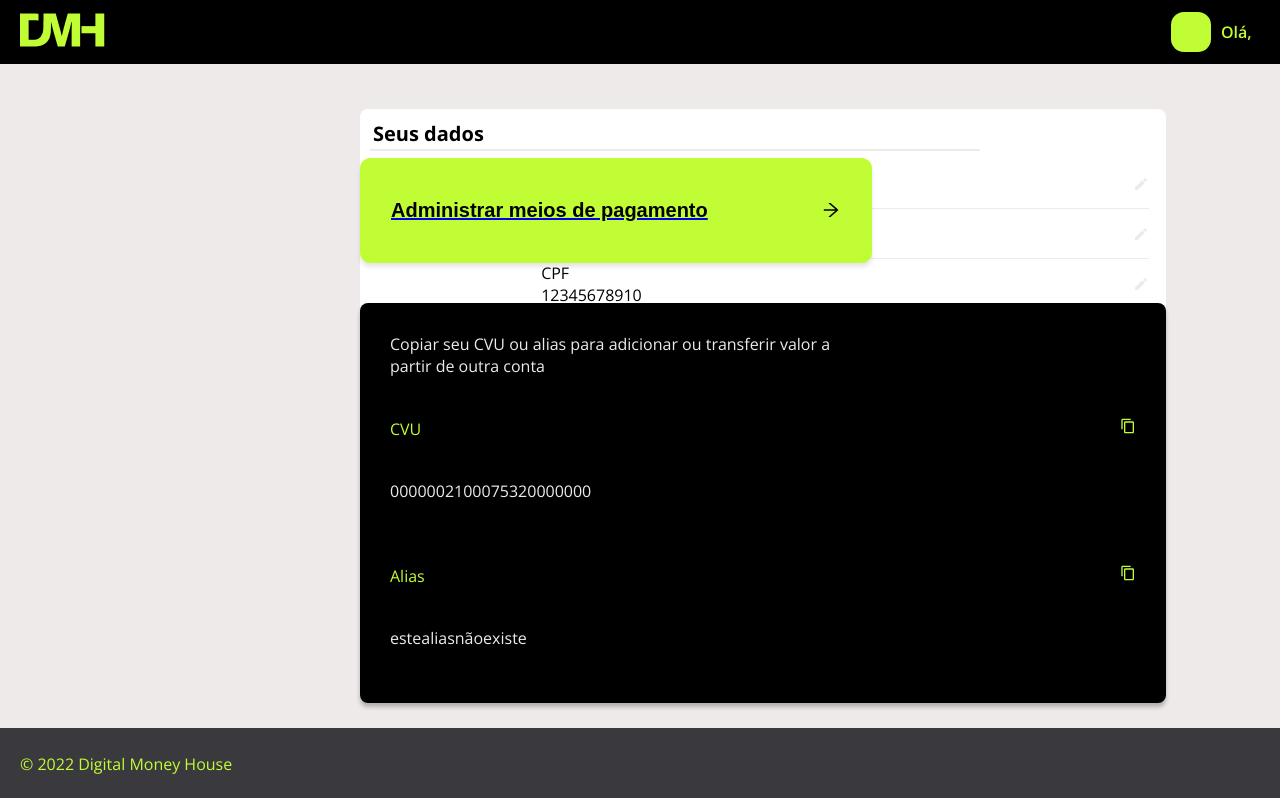
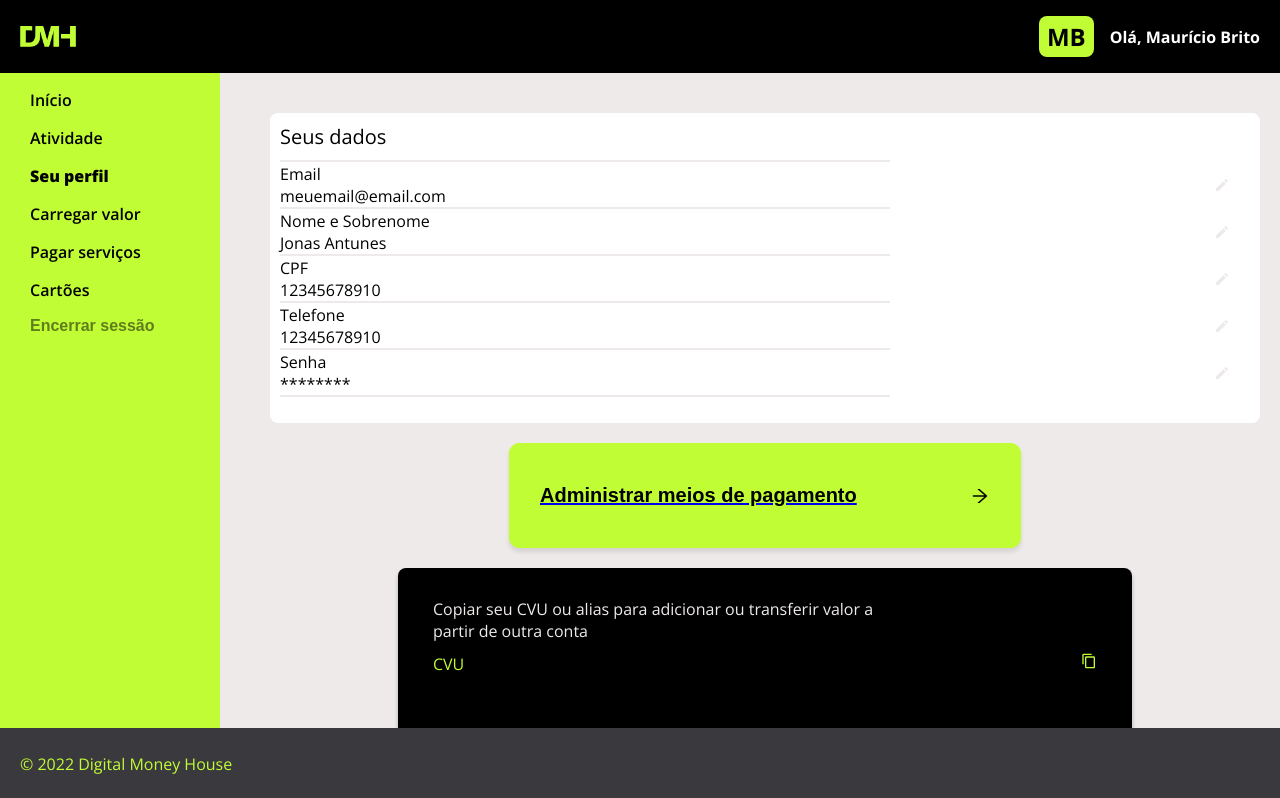
Before and after one commit to noubarijou/PI2-DHM, a Next.js app: page /profile in a window 1280 px wide. Shown: the top 798 px of the page. Built offline with nearby package versions, Linux system fonts and the light colour scheme.

Commit message:
falto poco

```diff
--- a/src/components/footer/index.tsx
+++ b/src/components/footer/index.tsx
@@ -8,4 +8,4 @@ const Footer = () => {
   );
 };
 
-export default Footer;
+export { Footer };
--- a/src/components/index.ts
+++ b/src/components/index.ts
@@ -5,3 +5,4 @@ export { ContainerPage } from './container/containerpage/containerPage';
 export { CreditCard } from './CreditCard/CreditCard';
 export { PageTitle } from './PageTitle/pageTitle';
 export { TableContainer } from './container/tableContainer/tableContainer';
+export { Footer } from './footer';
--- a/src/components/sideMenu/SideMenu.styles.ts
+++ b/src/components/sideMenu/SideMenu.styles.ts
@@ -17,7 +17,7 @@ export const Header = styled.header`
   `}
 
   .headerLogo {
-    height: 70%;
+    height: 30%;
     > img {
       height: 100%;
       width: auto;
--- a/src/pages/profile/index.tsx
+++ b/src/pages/profile/index.tsx
@@ -1,23 +1,18 @@
 import * as s from './profile.styles';
-import SignedInHeader from 'components/SignedInHeader';
-import Footer from 'components/footer';
 import { AiOutlineArrowRight } from 'react-icons/ai';
 import { useTheme } from 'styled-components';
 import { MdEdit, MdContentCopy } from 'react-icons/md';
 import Link from 'next/link';
-import { Button } from 'components';
+import { Button, ContainerPage, PageTitle, SideMenu, Footer } from 'components';
 const Profile = () => {
   const {
     colors: { secondaryWhite }
   } = useTheme();
   return (
     <>
-      <SignedInHeader />
-      <s.ContainerPage>
-        <s.PageTitle>
-          <AiOutlineArrowRight />
-          <s.PageTitleContent>Perfil</s.PageTitleContent>
-        </s.PageTitle>
+      <SideMenu />
+      <ContainerPage>
+        <PageTitle>Perfil</PageTitle>
         <s.PersonalInfo>
           <s.InfoTitle>Seus dados</s.InfoTitle>
           <s.DividerLine />
@@ -28,6 +23,7 @@ const Profile = () => {
             </s.InfoDescriptionContainer>
             <MdEdit color={secondaryWhite} />
           </s.InfoContainer>
+          <s.DividerLine />
           <s.InfoContainer>
             <s.InfoDescriptionContainer>
               <s.InfoDescription>Nome e Sobrenome</s.InfoDescription>
@@ -35,6 +31,7 @@ const Profile = () => {
             </s.InfoDescriptionContainer>
             <MdEdit color={secondaryWhite} />
           </s.InfoContainer>
+          <s.DividerLine />
           <s.InfoContainer>
             <s.InfoDescriptionContainer>
               <s.InfoDescription>CPF </s.InfoDescription>
@@ -42,6 +39,7 @@ const Profile = () => {
             </s.InfoDescriptionContainer>
             <MdEdit color={secondaryWhite} />
           </s.InfoContainer>
+          <s.DividerLine />
           <s.InfoContainer>
             <s.InfoDescriptionContainer>
               <s.InfoDescription>Telefone </s.InfoDescription>
@@ -49,6 +47,7 @@ const Profile = () => {
             </s.InfoDescriptionContainer>
             <MdEdit color={secondaryWhite} />
           </s.InfoContainer>
+          <s.DividerLine />
           <s.InfoContainer>
             <s.InfoDescriptionContainer>
               <s.InfoDescription>Senha </s.InfoDescription>
@@ -56,6 +55,7 @@ const Profile = () => {
             </s.InfoDescriptionContainer>
             <MdEdit color={secondaryWhite} />
           </s.InfoContainer>
+          <s.DividerLine />
         </s.PersonalInfo>
         <s.ButtonContainer>
           <Link href="/">
@@ -75,13 +75,14 @@ const Profile = () => {
             <MdContentCopy />
           </s.CVUAliasTop>
           <s.CVUAliasText>0000002100075320000000</s.CVUAliasText>
+          <s.DividerLine />
           <s.CVUAliasTop>
             Alias
             <MdContentCopy />
           </s.CVUAliasTop>
           <s.CVUAliasText>estealiasnãoexiste</s.CVUAliasText>
         </s.CVUAliasCard>
-      </s.ContainerPage>
+      </ContainerPage>
       <Footer />
     </>
   );
--- a/src/pages/profile/profile.styles.ts
+++ b/src/pages/profile/profile.styles.ts
@@ -1,33 +1,6 @@
 import styled, { css } from 'styled-components';
 import theme from 'styles/theme';
 
-export const ContainerPage = styled.div`
-  ${({ theme }) => css`
-    background-color: ${theme.colors.secondaryWhite};
-    height: 81.5vh;
-    width: 100%;
-    position: relative;
-    overflow: hidden;
-    @media (min-width: ${theme.screen.desktop}) {
-      height: 83.6vh;
-    }
-    @media (min-width: ${theme.screen.desktopXL}) {
-      height: 84vh;
-    }
-    @media (min-width: ${theme.screen.desktopXXL}) {
-      height: 87vh;
-    }
-  `}
-`;
-export const PageTitle = styled.div`
-  display: flex;
-  position: absolute;
-  left: 3.28%;
-  top: 2%;
-  @media (min-width: ${theme.screen.tablet768w}) {
-    display: none;
-  }
-`;
 export const PageTitleContent = styled.p`
   ${({ theme }) => css`
     font-size: ${theme.font.sizes.small};
@@ -44,48 +17,18 @@ export const PersonalInfo = styled.div`
     display: flex;
     flex-direction: column;
     height: 310px;
-    width: 270px;
+    width: 100%;
     border-radius: 8px;
-    position: absolute;
-    top: 45px;
-    left: 15px;
-    @media (min-width: ${theme.screen.mobile375w}) {
-      width: 330px;
-    }
-    @media (min-width: ${theme.screen.mobile425w}) {
-      width: 380px;
-    }
-    @media (min-width: ${theme.screen.tablet768w}) {
-      left: 300px;
-      width: 420px;
-    }
-    @media (min-width: ${theme.screen.desktop}) {
-      width: 63%;
-      left: 360px;
-    }
     @media (min-width: ${theme.screen.desktopXL}) {
-      width: 63%;
-      left: 460px;
-      height: 380px;
-    }
-    @media (min-width: ${theme.screen.desktopXXL}) {
-      width: 63%;
-      left: 800px;
-      height: 700px;
-      top: 100px;
+      height: 390px;
     }
   `}
 `;
 
-export const InfoTitle = styled.span`
+export const InfoTitle = styled.p`
   ${({ theme }) => css`
-    color: ${theme.colors.black};
-    height: 16.915555953979492px;
-    width: 112.67806243896484px;
-    position: absolute;
-    left: 13px;
-    top: 11px;
-    font-weight: ${theme.font.xbold};
+    padding: 10px;
+    font-weight: ${theme.font.normal};
     font-size: ${theme.font.sizes.small};
     @media (min-width: ${theme.screen.desktop}) {
       font-size: ${theme.font.sizes.large};
@@ -105,11 +48,9 @@ export const InfoTitle = styled.span`
 `;
 export const DividerLine = styled.div`
   ${({ theme }) => css`
-    position: absolute;
-    top: 40px;
-    left: 10px;
     height: 2px;
-    width: 240px;
+    width: 250px;
+    margin-left: 10px;
     background-color: ${theme.colors.secondaryWhite};
     @media (min-width: ${theme.screen.mobile375w}) {
       width: 305px;
@@ -118,7 +59,7 @@ export const DividerLine = styled.div`
       width: 360px;
     }
     @media (min-width: ${theme.screen.tablet768w}) {
-      width: 400px;
+      width: 550px;
     }
     @media (min-width: ${theme.screen.desktop}) {
       width: 610px;
@@ -136,23 +77,17 @@ export const DividerLine = styled.div`
 
 export const InfoContainer = styled.div`
   ${({ theme }) => css`
-    position: relative;
     display: flex;
     flex-direction: row;
-    justify-content: flex-end;
+    justify-content: space-between;
     align-items: center;
-    top: 50px;
-    left: 11px;
-    width: 240px;
-    height: 50px;
-    border-bottom: 1px solid ${theme.colors.secondaryWhite};
+    margin: 0 10px;
+    width: 250px;
+    height: 45px;
     @media (min-width: ${theme.screen.mobile375w}) {
       width: 300px;
-      left: 13px;
     }
     @media (min-width: ${theme.screen.mobile425w}) {
-      width: 390px;
-      left: -25px;
     }
     @media (min-width: ${theme.screen.tablet768w}) {
       width: 400px;
@@ -172,8 +107,6 @@ export const InfoContainer = styled.div`
 `;
 export const InfoDescriptionContainer = styled.div`
   ${({ theme }) => css`
-    position: relative;
-    right: 42px;
     width: 180px;
   `}
 `;
@@ -182,11 +115,7 @@ export const InfoDescription = styled.div`
   ${({ theme }) => css`
     font-size: ${theme.font.sizes.xsmall};
     width: 120px;
-    position: relative;
 
-    @media (min-width: ${theme.screen.mobile375w}) {
-      right: 60px;
-    }
     @media (min-width: ${theme.screen.mobile425w}) {
       right: 115px;
     }
@@ -213,30 +142,10 @@ export const InfoDescription = styled.div`
 
 export const ButtonContainer = styled.div`
   ${({ theme }) => css`
-    bottom: 265px;
-    position: absolute;
-    width: 270px;
-    left: 15px;
-    @media (min-width: ${theme.screen.mobile375w}) {
-      width: 330px;
-    }
-    @media (min-width: ${theme.screen.mobile425w}) {
-      width: 380px;
-    }
-    @media (min-width: ${theme.screen.tablet768w}) {
-      width: 420px;
-      left: 300px;
-      bottom: 260px;
-    }
-    @media (min-width: ${theme.screen.desktop}) {
-      width: 63%;
-      left: 360px;
-      bottom: 470px;
-    }
     @media (min-width: ${theme.screen.desktopXL}) {
       bottom: 610px;
       left: 460px;
-      width: 63%;
+      width: 1064px;
     }
     @media (min-width: ${theme.screen.desktopXXL}) {
       bottom: 1080px;
@@ -249,35 +158,24 @@ export const ButtonContainer = styled.div`
 
 export const CVUAliasCard = styled.section`
   ${({ theme }) => css`
-    position: absolute;
-    bottom: 13px;
-    height: 240px;
-    width: 270px;
-    left: 15px;
+    padding: 5px;
+    height: 340px;
     border-radius: 8px;
     background: ${theme.colors.black};
     box-shadow: 0px 4px 4px rgba(0, 0, 0, 0.25);
-    @media (min-width: ${theme.screen.mobile375w}) {
-      width: 330px;
-    }
-    @media (min-width: ${theme.screen.mobile425w}) {
-      width: 380px;
-    }
+
     @media (min-width: ${theme.screen.tablet768w}) {
-      width: 420px;
-      left: 300px;
-      bottom: 10px;
+      width: 728px;
     }
     @media (min-width: ${theme.screen.desktop}) {
-      width: 63%;
-      left: 360px;
-      bottom: 30px;
-      height: 400px;
+      width: 734px;
+      height: 350px;
     }
     @media (min-width: ${theme.screen.desktopXL}) {
       bottom: 25px;
       left: 460px;
-      height: 500px;
+      height: 320px;
+      width: 1064px;
     }
     @media (min-width: ${theme.screen.desktopXXL}) {
       left: 800px;
@@ -294,17 +192,21 @@ export const CVUAliasText = styled.p`
     font-weight: ${theme.font.light};
     height: 14px;
     width: 280px;
-    left: 44px;
-    top: 632px;
-    padding: 15px;
-    @media (min-width: ${theme.screen.desktop}) {
+    padding: 25px;
+    @media (min-width: ${theme.screen.tablet768w}) {
       font-size: ${theme.font.sizes.medium};
       width: 500px;
       padding: 30px;
     }
+    @media (min-width: ${theme.screen.desktop}) {
+      font-size: ${theme.font.sizes.medium};
+      width: 500px;
+      padding: 25px 30px;
+    }
     @media (min-width: ${theme.screen.desktopXL}) {
       font-size: ${theme.font.sizes.large};
-      width: 800px;
+      width: 600px;
+      padding: 10px 30px 40px 30px;
     }
     @media (min-width: ${theme.screen.desktopXXL}) {
       font-size: ${theme.font.sizes.xxlarge};
@@ -318,17 +220,16 @@ export const CVUAliasText = styled.p`
 export const CVUAliasTop = styled.div`
   ${({ theme }) => css`
     color: ${theme.colors.primary};
-    padding: 15px;
-    margin-top: 25px;
+    padding: 25px 25px 10px 25px;
     display: flex;
     justify-content: space-between;
-    margin-bottom: -20px;
     @media (min-width: ${theme.screen.desktop}) {
       font-size: ${theme.font.sizes.medium};
       padding: 30px;
     }
     @media (min-width: ${theme.screen.desktopXL}) {
       font-size: ${theme.font.sizes.large};
+      padding: 20px 30px 0 30px;
     }
     @media (min-width: ${theme.screen.desktopXXL}) {
       font-size: ${theme.font.sizes.xxlarge};
--- a/src/pages/wallet/index.tsx
+++ b/src/pages/wallet/index.tsx
@@ -1,11 +1,11 @@
-import Footer from 'components/footer';
 import * as s from './wallet.styles';
 import {
   Button,
   ContainerPage,
   PageTitle,
   SideMenu,
-  TableContainer
+  TableContainer,
+  Footer
 } from 'components';
 import Link from 'next/link';
 import { InputText } from 'components/input/input-text/InputText';
```
